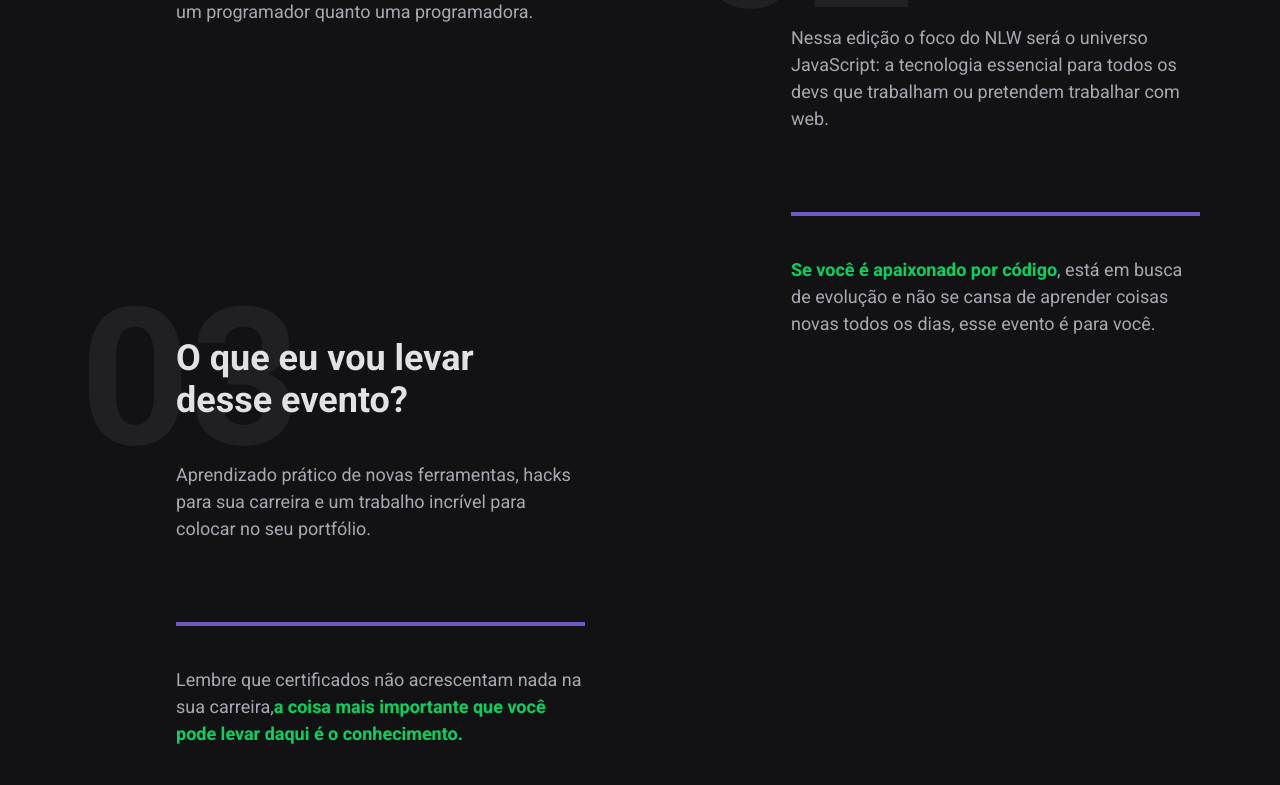
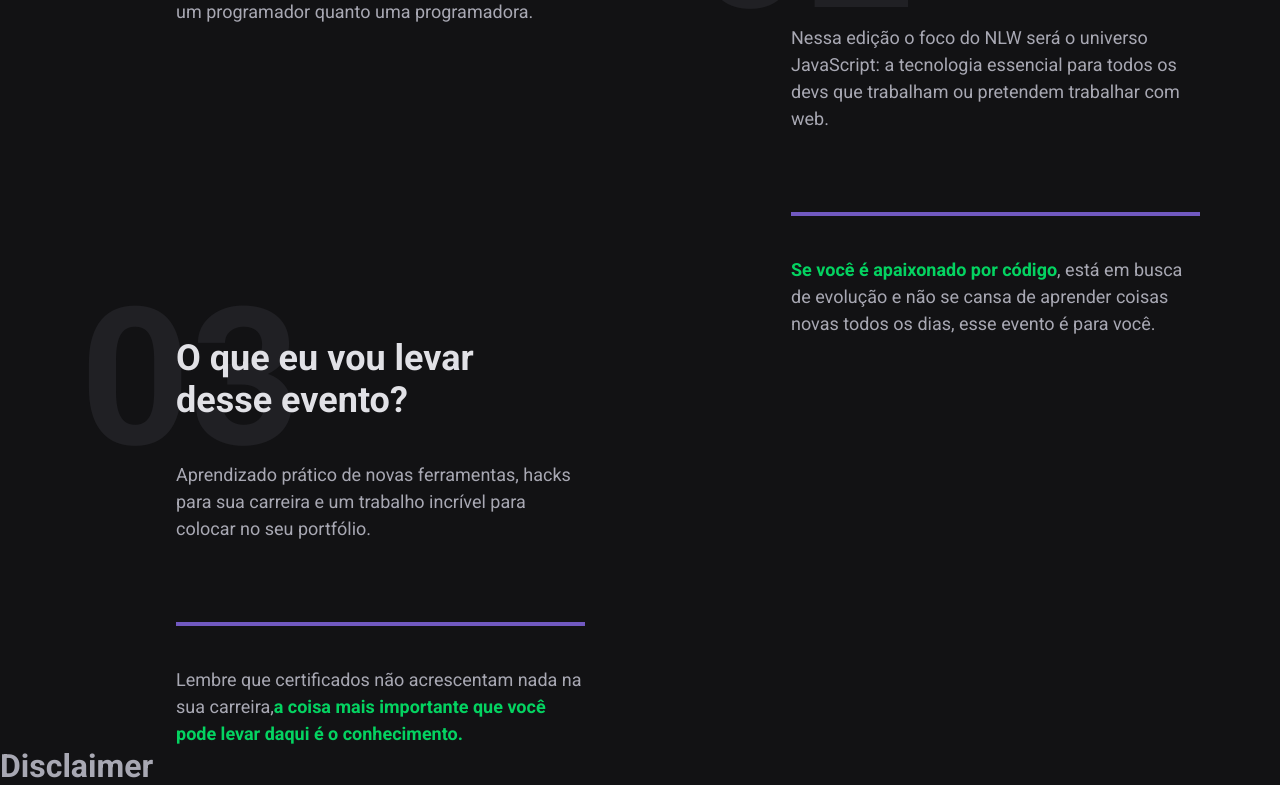
Before and after one commit to 0xjoaovpsantos/next-level-week-clone, a React (Create React App) app: page / in a window 1280 px wide. Shown: the part 6881-7666 px from the top of the page. Before the commit the page ends 7628 px from the top, so only its background shows below. Built offline with nearby package versions, Linux system fonts and the light colour scheme.

Commit message:
add: create component Disclaimer

```diff
--- a/src/App.tsx
+++ b/src/App.tsx
@@ -9,6 +9,7 @@ import Instructors from './components/Instructors';
 import Company from './components/Company';
 import Guests from './components/Guests';
 import Description from './components/Description';
+import Disclaimer from './components/Disclaimer';
 
 const App: React.FC = () => (
   <>
@@ -21,6 +22,7 @@ const App: React.FC = () => (
     <Company />
     <Guests />
     <Description />
+    <Disclaimer />
   </>
 );
 
--- /dev/null
+++ b/src/components/Disclaimer/index.tsx
@@ -0,0 +1,5 @@
+import React from 'react';
+
+const Disclaimer: React.FC = () => <h1>Disclaimer</h1>;
+
+export default Disclaimer;
```
